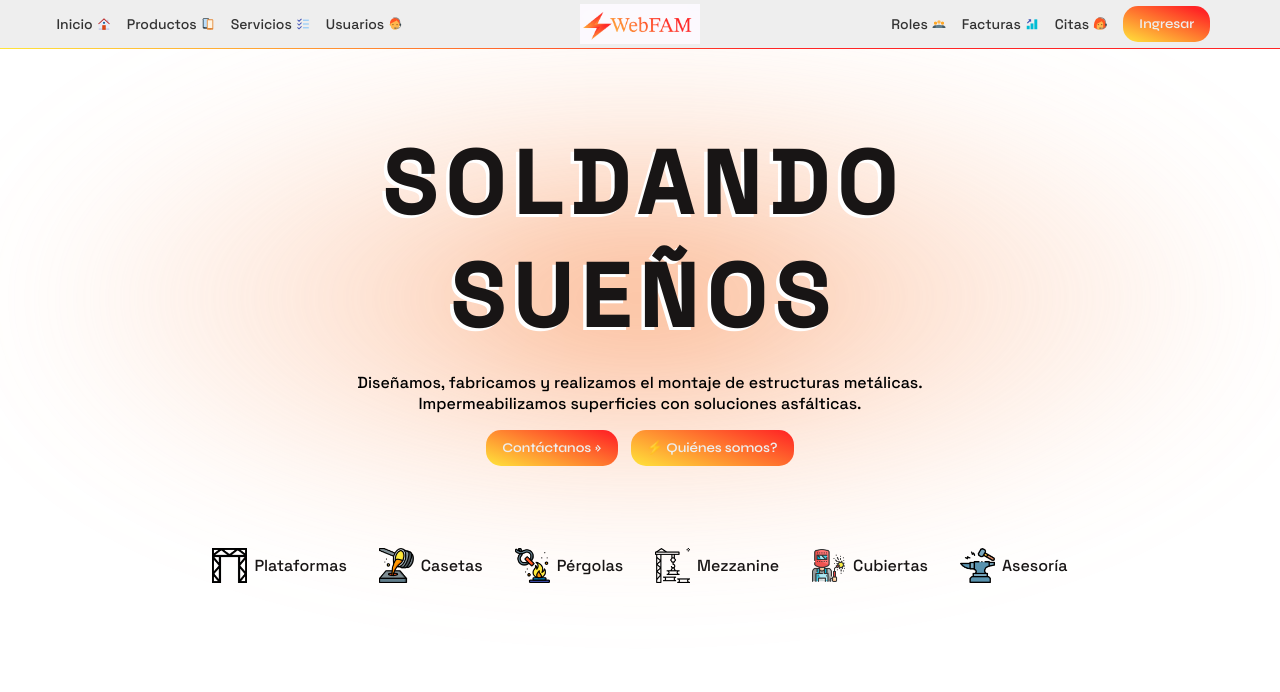
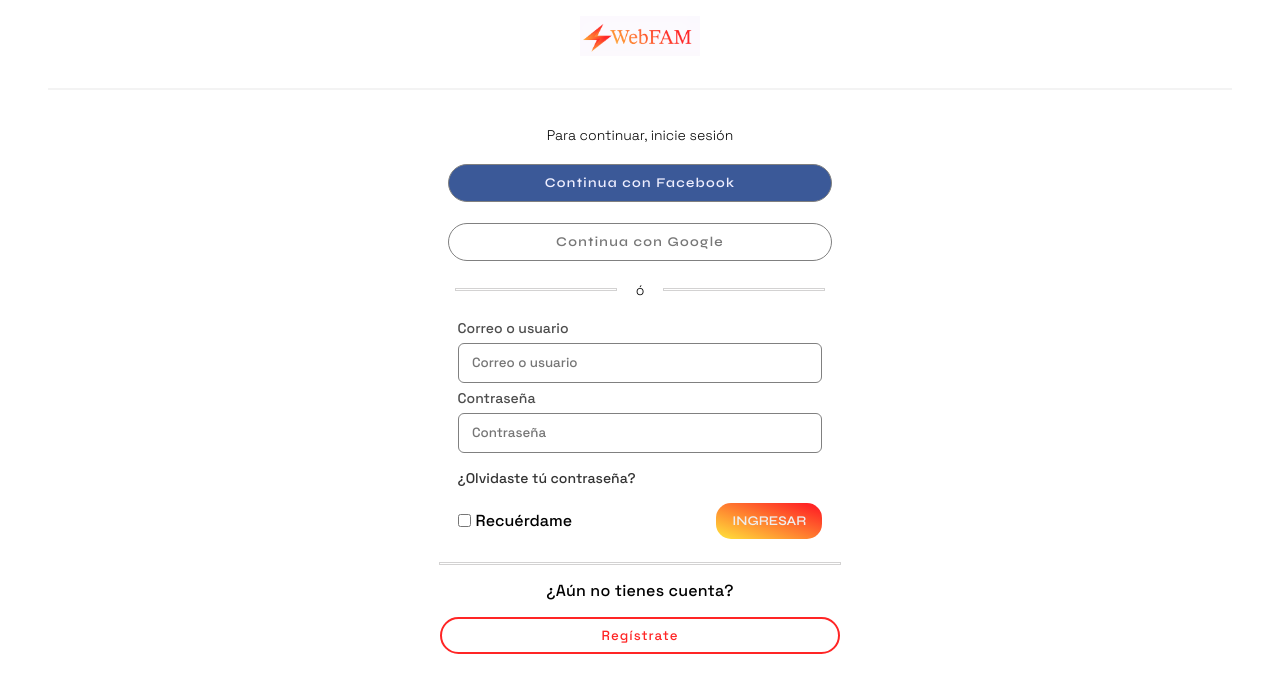
Before and after one commit to KrlosPK/WebFAM, a React (Vite) app: page /login in a window 1280 px wide. Shown: the top 692 px of the page. Built offline with nearby package versions, Linux system fonts and the light colour scheme.

Commit message:
login added | 0.3.0

```diff
--- a/package.json
+++ b/package.json
@@ -12,12 +12,13 @@
 		"react": "18.2.0",
 		"react-dom": "18.2.0",
 		"react-icons": "^4.7.1",
-		"react-router-dom": "^6.4.3"
+		"react-router-dom": "^6.6.2"
 	},
 	"devDependencies": {
 		"@types/react": "18.0.24",
 		"@types/react-dom": "18.0.8",
 		"@vitejs/plugin-react": "2.2.0",
+		"nodemon": "^2.0.20",
 		"vite": "3.2.3"
 	}
 }
--- a/src/App.jsx
+++ b/src/App.jsx
@@ -1,13 +1,26 @@
 // import { Suspense } from 'react';
-// import { BrowserRouter as Router, Route } from 'react-router-dom';
+import { Route, Routes } from 'react-router-dom'
 import { Navbar } from './components/Navbar/Navbar'
 import { Home } from './components/Home/Home'
+import { Login } from './components/Login/login'
 
 export const App = () => {
 	return (
 		<>
-			<Navbar />
-			<Home />
+			<Routes>
+				<Route
+					path='/'
+					element={
+						<>
+							<Navbar />
+							<Home />
+						</>
+					}
+				/>
+				<Route path='/login' element={<Login />} >
+					<Route path='recuperar-contraseña' />
+				</Route>
+			</Routes>
 		</>
 	)
 }
--- a/src/components/Home/Home.jsx
+++ b/src/components/Home/Home.jsx
@@ -18,8 +18,8 @@ const Home = () => {
 					asfálticas.
 				</p>
 				<div className='buttons'>
-					<Button text='Contáctanos »' />
-					<Button text='⚡ Quiénes somos?' />
+					<Button text='Contáctanos »' width={200}/>
+					<Button text='⚡ Quiénes somos?'  width={200}/>
 				</div>
 			</main>
 			<Services />
--- /dev/null
+++ b/src/components/Login/Login.jsx
@@ -0,0 +1,55 @@
+import './login.css'
+import { Button } from '../Assets/Button'
+import { Link } from 'react-router-dom'
+
+const Login = () => {
+	return (
+		<div className='login-div'>
+			<header className='login-header'>
+				<img src='assets/WebFAM_logo.png' width={120} alt='WebFAM logo' />
+			</header>
+			<hr className='header-line' />
+			<section className='login-form'>
+				<div className='first-login'>
+					<p>Para continuar, inicie sesión</p>
+					<div className='buttons'>
+						{/* TODO: Poner los iconos */}
+						<button className='Login-button button_fb'>Continua con Facebook</button>
+						<button className='Login-button button_gg'>Continua con Google</button>
+					</div>
+					<div className='between-session'>
+						<div className='line-breaker' />
+						<p>ó</p>
+						<div className='line-breaker' />
+					</div>
+				</div>
+				<form className='second-login'>
+					<div className='main-form'>
+						<label className='input-login'>Correo o usuario</label>
+						<input type='text' placeholder='Correo o usuario' />
+						<label className='input-login'>Contraseña</label>
+						<input type='password' placeholder='Contraseña' />
+					</div>
+					<div className='forgot-password'>
+						<Link to={'recuperar-contraseña'}>¿Olvidaste tú contraseña?</Link>
+					</div>
+					<div className='remind-me'>
+						<div>
+							{/* TODO: Terminar que cuando esté activo cambie el color */}
+							<input type='checkbox' name='check' id='check' />
+							<label htmlFor='check'>Recuérdame</label>
+						</div>
+						<Button text={'INGRESAR'} />
+					</div>
+				</form>
+			</section>
+			<div className='breaker-footer' />
+			<section className='register-section'>
+				<h4>¿Aún no tienes cuenta?</h4>
+				<button>Regístrate</button>
+			</section>
+		</div>
+	)
+}
+
+export { Login }
--- /dev/null
+++ b/src/components/Login/login.css
@@ -0,0 +1,160 @@
+/* Layout */
+.login-div {
+	margin: auto;
+	width: 95%;
+}
+/* Header */
+.login-header {
+	display: grid;
+	height: 9vh;
+	place-items: center;
+}
+.header-line {
+	border: 1pt solid rgba(226, 226, 226, 0.4);
+	margin: 1rem;
+}
+/* first login form */
+.login-form {
+	display: grid;
+	place-items: center;
+}
+.login-form p {
+	font-size: 14px;
+	font-weight: lighter;
+	margin: 20px;
+	text-align: center;
+}
+.buttons {
+	align-items: center;
+	display: flex;
+	flex-direction: column;
+	gap: 1.3rem;
+	justify-content: center;
+}
+.Login-button {
+	border: 1px solid gray;
+	border-radius: 20px;
+	cursor: pointer;
+	font-family: 'Syne', sans-serif;
+	font-weight: lighter;
+	letter-spacing: 1.3px;
+	padding: 10px 1rem;
+	width: 30vw;
+}
+.button_fb {
+	background: #3b5998;
+	color: #eef;
+	transition: background 300ms ease-in-out;
+}
+.button_fb:hover {
+	background: #2c4375;
+}
+.button_gg {
+	background: none;
+	color: #777;
+	transition: background 300ms ease-in-out;
+}
+.button_gg:hover {
+	background: rgba(226, 226, 226, 0.7);
+
+}
+.between-session {
+	align-items: center;
+	display: flex;
+	flex-direction: row;
+	justify-content: center;
+}
+.line-breaker {
+	content: '';
+	height: 1px;
+	outline: 1px solid rgb(211, 210, 210);
+	width: 10rem;
+}
+
+/* Second login form */
+.second-login {
+	display: grid;
+	padding-bottom: 1.5rem;
+	width: 30%;
+}
+.input-login {
+	color: rgba(0, 0, 0, 0.7);
+}
+.main-form {
+	display: flex;
+	flex-direction: column;
+	gap: 6px;
+}
+.main-form label {
+	font-size: 14px;
+}
+.main-form input {
+	border: 1px solid gray;
+	border-radius: 6px;
+	height: 40px;
+	padding: 1em;
+}
+.main-form input:focus::placeholder {
+	opacity: 0;
+}
+
+/* Forgot password */
+.forgot-password {
+	font-size: 14px;
+	font-weight: 400;
+	padding: 1rem 0;
+}
+
+/* Remind me */
+.remind-me {
+	align-items: center;
+	display: flex;
+	justify-content: space-between;
+}
+.remind-me label {
+	user-select: none;
+}
+.remind-me label,
+.remind-me input {
+	cursor: pointer;
+}
+.remind-me div {
+	display: inherit;
+	gap: 5px;
+}
+
+/* Register section */
+.breaker-footer {
+	content: '';
+	height: 1px;
+	margin: auto;
+	outline: 1px solid rgb(211, 210, 210);
+	width: 25rem;
+}
+.register-section {
+	align-items: center;
+	display: flex;
+	flex-direction: column;
+	gap: 1rem;
+	padding: 1rem;
+}
+.register-section h4 {
+	font-weight: 400;
+	letter-spacing: 0.2px;
+}
+.register-section button {
+	background: none;
+	border: 2px solid #ff2525;
+	border-radius: 1.3rem;
+	color: #ff2525;
+	padding: 0.5rem;
+	width: 25rem;
+	letter-spacing: 1px;
+	font-weight: 400;
+	cursor: pointer;
+	transition: border-color 300ms ease-in-out, color 300ms ease-in-out;
+}
+.register-section button:hover {
+	border-color: #f39a25;
+	color: #f39a25;
+}
--- a/src/components/Navbar/Navbar.jsx
+++ b/src/components/Navbar/Navbar.jsx
@@ -15,6 +15,7 @@ import { FcOnlineSupport } from 'react-icons/fc'; // Citas
 
 // Hooks
 import { useState } from 'react';
+import { Link } from 'react-router-dom';
 
 const Navbar = () => {
 	const [navIsClicked, setNavIsClicked] = useState('clicked');
@@ -67,9 +68,9 @@ const Navbar = () => {
 							<FcOnlineSupport />
 						</a>
 						<Button
-							width={120}
 							className='ingresar'
 							text='Ingresar'
+							width={120}
 						/>
 					</div>
 					<button className={buttonClassName} onClick={handleClick}>
@@ -131,9 +132,9 @@ const Navbar = () => {
 						</a>
 					</li>
 					<li>
-						<a href=''>
+						<Link to='/login'>
 							<Button text='Ingresar' />
-						</a>
+						</Link>
 					</li>
 				</ul>
 			</nav>
--- a/src/main.jsx
+++ b/src/main.jsx
@@ -1,10 +1,11 @@
 import React from 'react';
 import ReactDOM from 'react-dom/client';
+import { BrowserRouter } from 'react-router-dom';
 import { App } from './App';
 import './index.css';
 
 ReactDOM.createRoot(document.getElementById('root')).render(
-	<React.StrictMode>
+	<BrowserRouter>
 		<App />
-	</React.StrictMode>
+	</BrowserRouter>
 );
--- a/vite.config.js
+++ b/vite.config.js
@@ -3,5 +3,12 @@ import react from '@vitejs/plugin-react'
 
 // https://vitejs.dev/config/
 export default defineConfig({
-  plugins: [react()]
+	plugins: [
+		react({
+			include: '**/*.jsx'
+		})
+	],
+	server: {
+		port: 3000
+	}
 })
```
Also changed, not shown: src/components/Assets/Button.jsx (+4 -4 lines), 1 other file (tests, documents, lock files or other folders).
